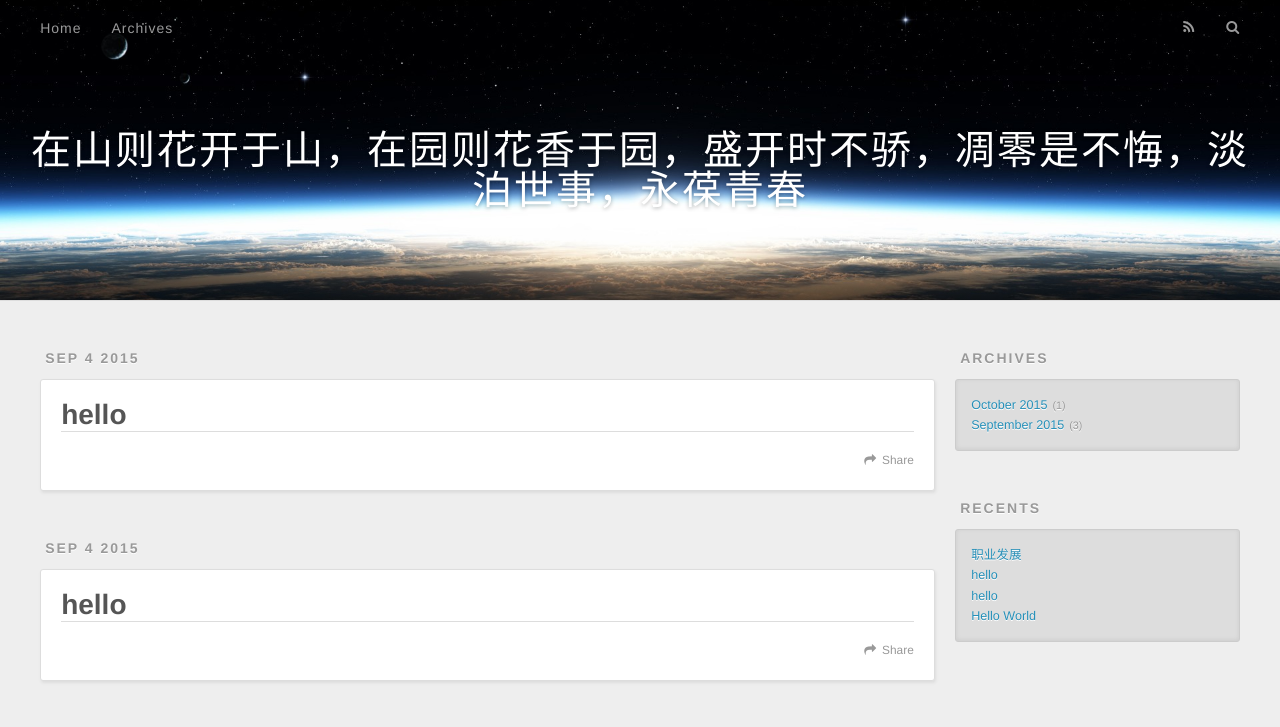
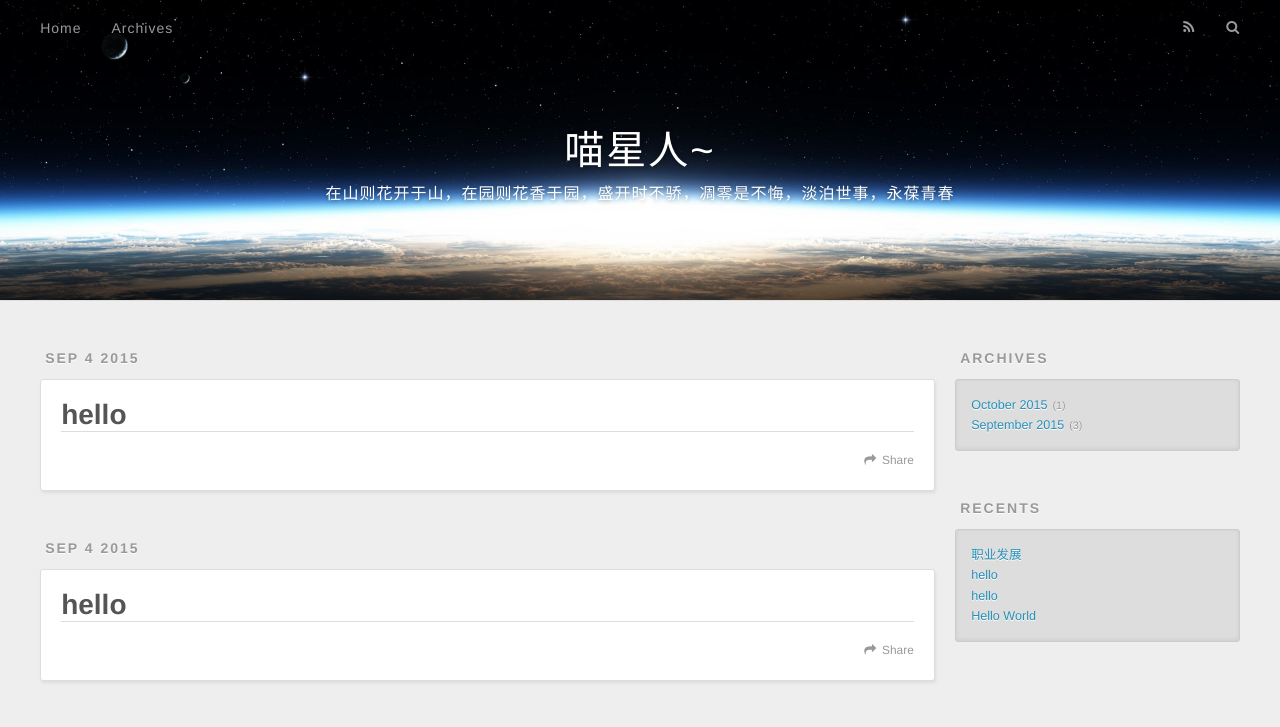
Before and after one commit to crystalwm/crystalwm.github.io, a plain HTML site: page archives/2015/09/index.html in a window 1280 px wide. Shown: the top 727 px of the page. Drawn offline with Linux system fonts and the light colour scheme; files whose address does not match are found by name.

Commit message:
Site updated: 2015-10-06 14:35:36

```diff
--- a/archives/2015/09/index.html
+++ b/archives/2015/09/index.html
@@ -3,20 +3,20 @@
 <head>
   <meta charset="utf-8">
 
-  <title>Archives: 2015/9 | 在山则花开于山，在园则花香于园，盛开时不骄，凋零是不悔，淡泊世事，永葆青春</title>
+  <title>Archives: 2015/9 | 喵星人~</title>
   <meta name="viewport" content="width=device-width, initial-scale=1, maximum-scale=1">
   <meta name="description">
 <meta property="og:type" content="website">
-<meta property="og:title" content="在山则花开于山，在园则花香于园，盛开时不骄，凋零是不悔，淡泊世事，永葆青春">
+<meta property="og:title" content="喵星人~">
 <meta property="og:url" content="http://yoursite.com/archives/2015/09/">
-<meta property="og:site_name" content="在山则花开于山，在园则花香于园，盛开时不骄，凋零是不悔，淡泊世事，永葆青春">
+<meta property="og:site_name" content="喵星人~">
 <meta property="og:description">
 <meta name="twitter:card" content="summary">
-<meta name="twitter:title" content="在山则花开于山，在园则花香于园，盛开时不骄，凋零是不悔，淡泊世事，永葆青春">
+<meta name="twitter:title" content="喵星人~">
 <meta name="twitter:description">
 
 
-    <link rel="alternative" href="/atom.xml" title="在山则花开于山，在园则花香于园，盛开时不骄，凋零是不悔，淡泊世事，永葆青春" type="application/atom+xml">
+    <link rel="alternative" href="/atom.xml" title="喵星人~" type="application/atom+xml">
 
 
     <link rel="icon" href="/favicon.png">
@@ -35,8 +35,12 @@
   <div id="header-outer" class="outer">
     <div id="header-title" class="inner">
       <h1 id="logo-wrap">
-        <a href="/" id="logo">在山则花开于山，在园则花香于园，盛开时不骄，凋零是不悔，淡泊世事，永葆青春</a>
+        <a href="/" id="logo">喵星人~</a>
       </h1>
+
+        <h2 id="subtitle-wrap">
+          <a href="/" id="subtitle">在山则花开于山，在园则花香于园，盛开时不骄，凋零是不悔，淡泊世事，永葆青春</a>
+        </h2>
 
     </div>
     <div id="header-inner" class="inner">
```
Also changed, not shown: 2015/09/04/hello-world/index.html (+8 -4 lines), 2015/09/04/hello/index.html (+8 -4 lines), 2015/10/06/career-development/index.html (+8 -4 lines), archives/2015/10/index.html (+10 -6 lines), archives/2015/index.html (+10 -6 lines), archives/index.html (+10 -6 lines), index.html (+10 -6 lines).
